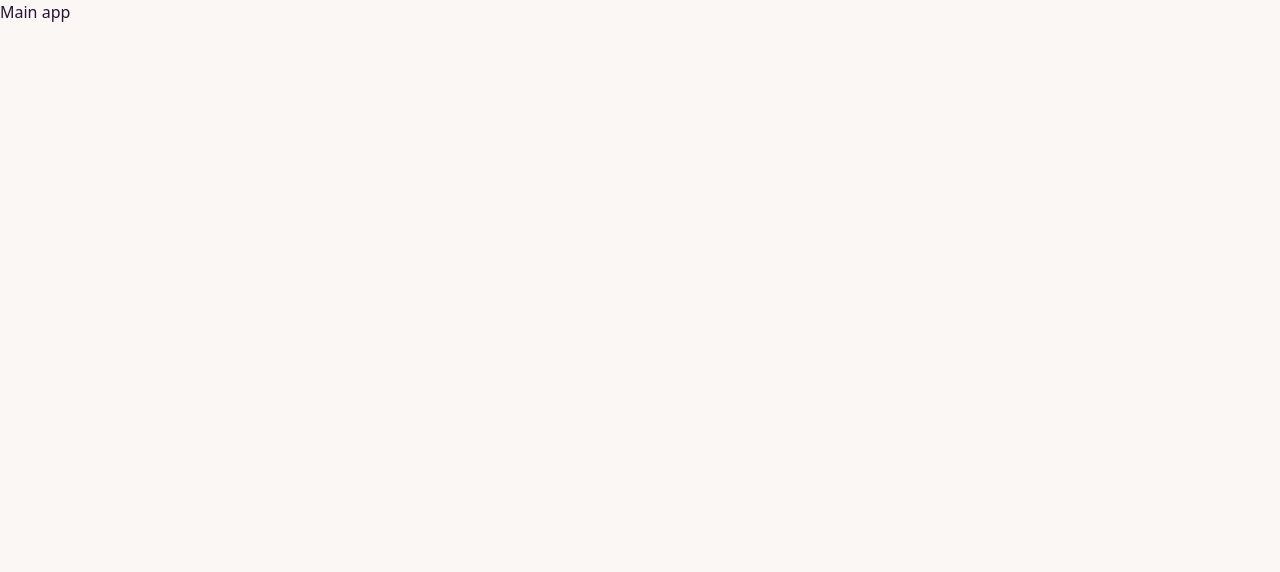
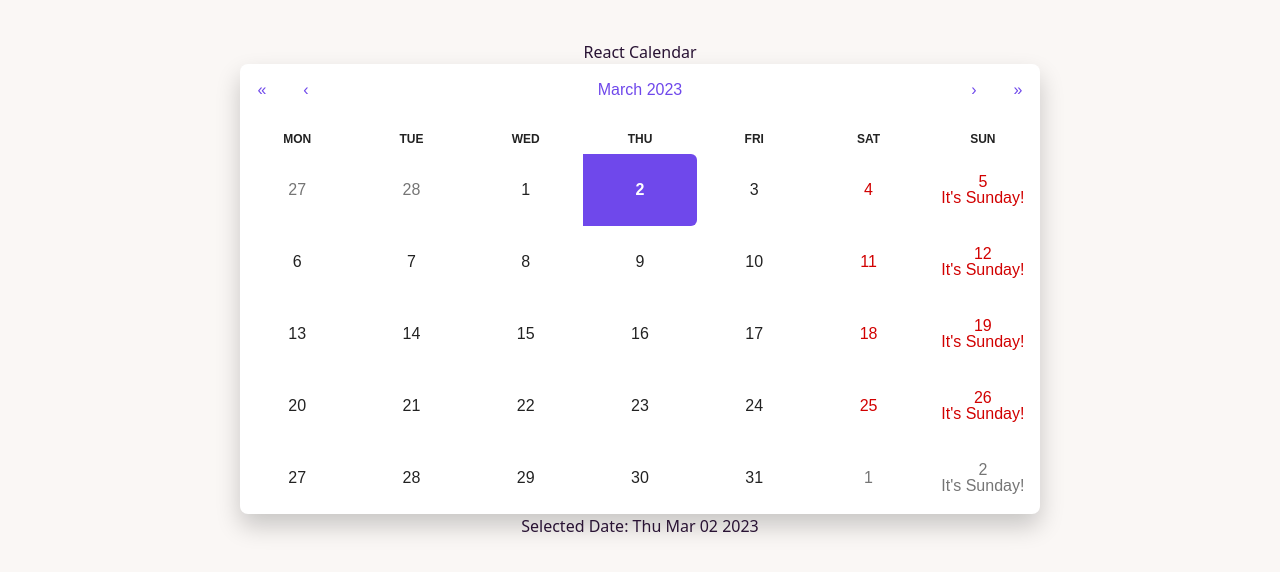
Before and after one commit to jox51/sample-calendar, a React (Vite) app: page / in a window 1280 px wide. Shown: the top 572 px of the page. Built offline with nearby package versions, Linux system fonts and the light colour scheme.

Commit message:
initial commit

```diff
--- a/package.json
+++ b/package.json
@@ -13,6 +13,7 @@
     "axios": "^1.3.4",
     "daisyui": "^2.51.1",
     "react": "^18.2.0",
+    "react-calendar": "^4.0.0",
     "react-dom": "^18.2.0",
     "react-redux": "^8.0.5",
     "react-router-dom": "^6.8.1"
--- a/src/App.jsx
+++ b/src/App.jsx
@@ -1,5 +1,11 @@
+import DatePicker from "./components/DatePicker"
+
 function App() {
-  return <main className="h-screen">Main app</main>
+  return (
+    <main className="">
+      <DatePicker />
+    </main>
+  )
 }
 
 export default App
--- /dev/null
+++ b/src/calendar.css
@@ -0,0 +1,158 @@
+.react-calendar {
+  width: 800px;
+  max-width: 100%;
+  background-color: #fff;
+  color: #222;
+  border-radius: 8px;
+  box-shadow: 0 12px 24px rgba(0, 0, 0, 0.2);
+  font-family: Arial, Helvetica, sans-serif;
+  line-height: 1.125em;
+}
+.react-calendar--doubleView {
+  width: 700px;
+}
+.react-calendar--doubleView .react-calendar__viewContainer {
+  display: flex;
+  margin: -0.5em;
+}
+.react-calendar--doubleView .react-calendar__viewContainer > * {
+  width: 50%;
+  margin: 0.5em;
+}
+.react-calendar,
+.react-calendar *,
+.react-calendar *:before,
+.react-calendar *:after {
+  -moz-box-sizing: border-box;
+  -webkit-box-sizing: border-box;
+  box-sizing: border-box;
+}
+.react-calendar button {
+  margin: 0;
+  border: 0;
+  outline: none;
+}
+.react-calendar button:enabled:hover {
+  cursor: pointer;
+}
+.react-calendar__navigation {
+  display: flex;
+  height: 44px;
+  margin-bottom: 1em;
+}
+.react-calendar__navigation button {
+  color: #6f48eb;
+  min-width: 44px;
+  background: none;
+  font-size: 16px;
+  margin-top: 8px;
+}
+.react-calendar__navigation button:enabled:hover,
+.react-calendar__navigation button:enabled:focus {
+  background-color: #f8f8fa;
+}
+.react-calendar__navigation button[disabled] {
+  background-color: #f0f0f0;
+}
+abbr[title] {
+  text-decoration: none;
+}
+.react-calendar__month-view__weekdays {
+  text-align: center;
+  text-transform: uppercase;
+  font-weight: bold;
+  font-size: 0.75em;
+}
+.react-calendar__month-view__weekdays__weekday {
+  padding: 0.5em;
+}
+.react-calendar__month-view__weekNumbers .react-calendar__tile {
+  display: flex;
+  align-items: center;
+  justify-content: center;
+  font-size: 0.75em;
+  font-weight: bold;
+}
+.react-calendar__month-view__days__day--weekend {
+  color: #d10000;
+}
+.react-calendar__month-view__days__day--neighboringMonth {
+  color: #757575;
+}
+.react-calendar__year-view .react-calendar__tile,
+.react-calendar__decade-view .react-calendar__tile,
+.react-calendar__century-view .react-calendar__tile {
+  padding: 2em 0.5em;
+}
+.react-calendar__tile {
+  max-width: 100%;
+  padding: 20px 6.6667px;
+  background: none;
+  text-align: center;
+  line-height: 16px;
+}
+.react-calendar__tile:disabled {
+  background-color: #f0f0f0;
+}
+.react-calendar__tile:enabled:hover,
+.react-calendar__tile:enabled:focus {
+  background: #f8f8fa;
+  color: #6f48eb;
+  border-radius: 6px;
+}
+.react-calendar__tile--now {
+  background: #6f48eb33;
+  border-radius: 6px;
+  font-weight: bold;
+  color: #6f48eb;
+}
+.react-calendar__tile--now:enabled:hover,
+.react-calendar__tile--now:enabled:focus {
+  background: #6f48eb33;
+  border-radius: 6px;
+  font-weight: bold;
+  color: #6f48eb;
+}
+.react-calendar__tile--hasActive {
+  background: #76baff;
+}
+.react-calendar__tile--hasActive:enabled:hover,
+.react-calendar__tile--hasActive:enabled:focus {
+  background: #f8f8fa;
+}
+.react-calendar__tile--active {
+  background: #6f48eb;
+  border-radius: 6px;
+  font-weight: bold;
+  color: white;
+}
+.react-calendar__tile--active:enabled:hover,
+.react-calendar__tile--active:enabled:focus {
+  background: #6f48eb;
+  color: white;
+}
+.react-calendar--selectRange .react-calendar__tile--hover {
+  background-color: #f8f8fa;
+}
+
+.react-calendar__tile--range {
+  background: #f8f8fa;
+  color: #6f48eb;
+  border-radius: 0;
+}
+.react-calendar__tile--rangeStart {
+  border-top-right-radius: 0;
+  border-bottom-right-radius: 0;
+  border-top-left-radius: 6px;
+  border-bottom-left-radius: 6px;
+  background: #6f48eb;
+  color: white;
+}
+.react-calendar__tile--rangeEnd {
+  border-top-left-radius: 0;
+  border-bottom-left-radius: 0;
+  border-top-right-radius: 6px;
+  border-bottom-right-radius: 6px;
+  background: #6f48eb;
+  color: white;
+}
--- /dev/null
+++ b/src/components/DatePicker.jsx
@@ -0,0 +1,44 @@
+import React, { useState } from "react"
+import Calendar from "react-calendar"
+import "../calendar.css"
+
+// const datesToAddContentTo = [tomorrow, in3Days, in5Days]
+
+// function tileContent({ date, view }) {
+//   // Add class to tiles in month view only
+//   if (view === "month") {
+//     // Check if a date React-Calendar wants to check is on the list of dates to add class to
+//     if (datesToAddContentTo.find((dDate) => isSameDay(dDate, date))) {
+//       return "My content"
+//     }
+//   }
+// }
+
+const DatePicker = () => {
+  const [date, setDate] = useState(new Date())
+
+  return (
+    <>
+      <div className="app h-screen pt-10">
+        <h1 className="text-center">React Calendar</h1>
+        <div className="calendar-container flex justify-center items-center">
+          <Calendar
+            onChange={setDate}
+            value={date}
+            tileContent={({ date, view }) => {
+              return view === "month" && date.getDay() === 0 ? (
+                <p>It's Sunday!</p>
+              ) : null
+            }}
+            onClick={(value) => alert("New date is: ", value)}
+          />
+        </div>
+        <p className="text-center">
+          <span className="bold">Selected Date:</span> {date.toDateString()}
+        </p>
+      </div>
+    </>
+  )
+}
+
+export default DatePicker
--- a/src/features/swaps/swapsSlice.js
+++ b/src/features/appts/apptsSlice.js
@@ -5,9 +5,9 @@ const initialState = {
   loading: true
 }
 
-const swapsSlice = createSlice({
-  name: "swaps",
+const apptsSlice = createSlice({
+  name: "appts",
   initialState
 })
 
-export default swapsSlice.reducer
+export default apptsSlice.reducer
--- a/store.js
+++ b/store.js
@@ -1,9 +1,9 @@
 import { configureStore } from "@reduxjs/toolkit"
 
-import swapsSlice from "./src/features/swaps/swapsSlice"
+import apptsSlice from "./src/features/appts/apptsSlice"
 
 export const store = configureStore({
   reducer: {
-    swaps: swapsSlice
+    appts: apptsSlice
   }
 })
```
Also changed, not shown: 1 other file (tests, documents, lock files or other folders).
